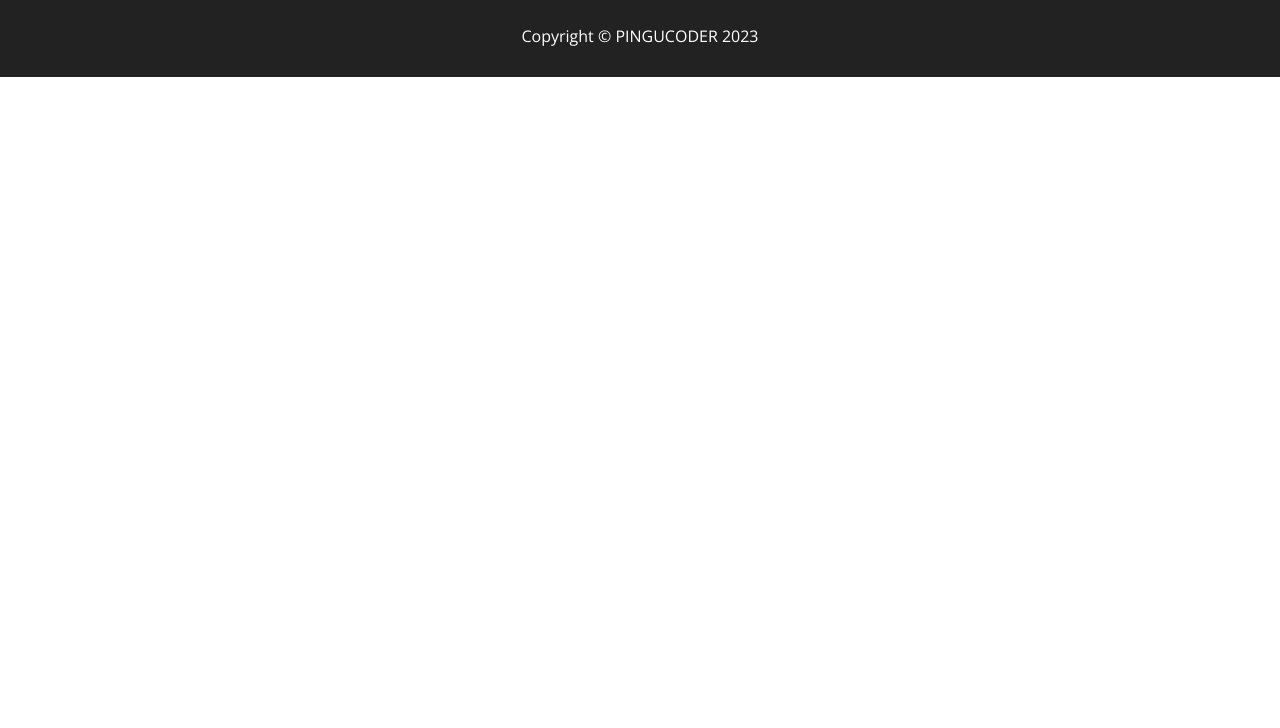
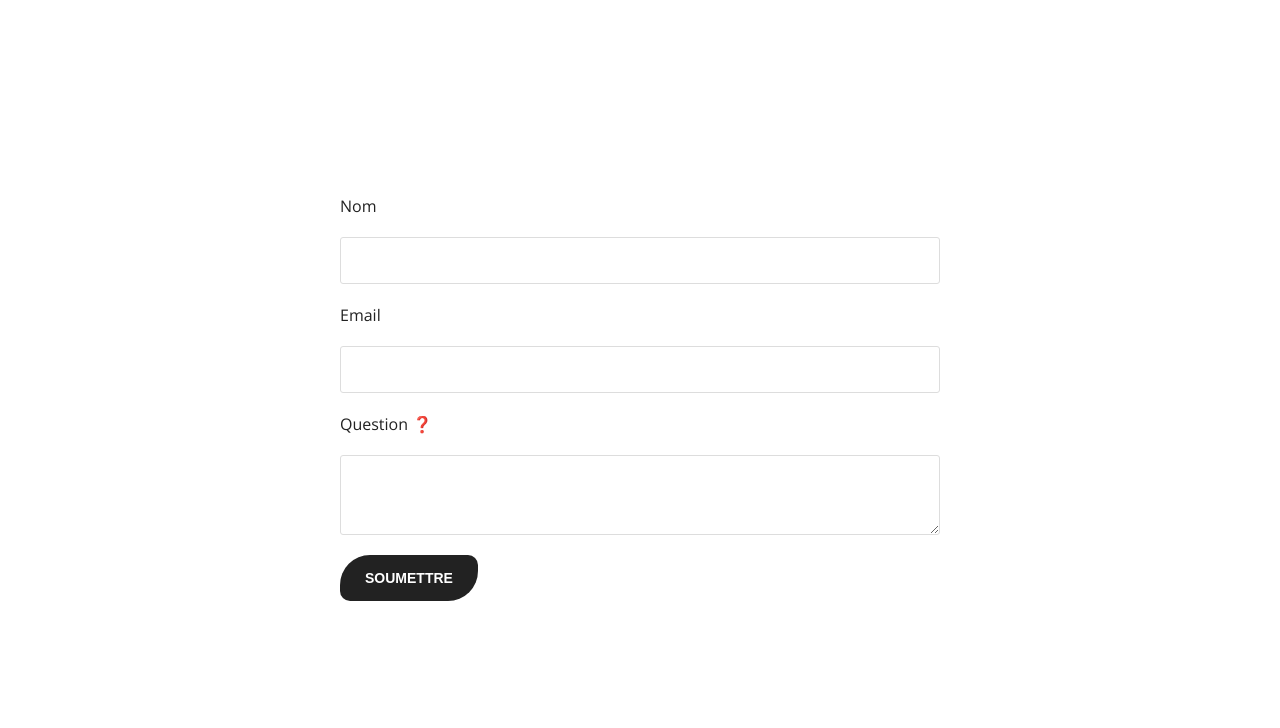
Before and after one commit to Aminetrigithub/workshop-1, a plain HTML site: page contact.html in a window 1280 px wide. Shown: the part 72-800 px from the top of the page. Drawn offline with nearby package versions, Linux system fonts and the light colour scheme.

Commit message:
mise en place de la page de contact

```diff
--- a/contact.html
+++ b/contact.html
@@ -23,7 +23,21 @@
       </ul>
     </nav>
   </header>
+  <section class="contact">
+    <div class="contact-form-container">
+      <form action="#">
+        <label for="name" class="my-20">Nom</label>
+        <input type="text" name="name" id="name">
+        <label for="email" class="my-20">Email</label>
+        <input type="email" name="email" id="email">
+        <label for="question" class="my-20">Question ❓</label>
+        <textarea name="question" id="question"></textarea>
+        <button class="btn btn-dark my-20" >SOUMETTRE</button>
+      </form>
+    </div>
 
+
+  </section>
 
 
   <footer>
--- a/css/style.css
+++ b/css/style.css
@@ -205,26 +205,58 @@ footer p {
   border: solid red;
 
 }
-.underline{
+
+.underline {
   padding-bottom: 10px;
   border-bottom: 1px solid darkgoldenrod;
 }
+
 .where-text {
   float: right;
   width: 50%;
 }
 
-.chip{
-  width: 35px ;
+.chip {
+  width: 35px;
   border-radius: 100%;
   background: #333;
   color: white;
   display: inline-block;
   text-align: center;
 }
-.chip-purple{
+
+.chip-purple {
   background: #A0006E;
 }
-.chip-brown{
-  background:#6E491E;
+
+.chip-brown {
+  background: #6E491E;
 }
+
+.contact {
+  padding: 180px 0px;
+  min-height: 100vh;
+}
+
+.contact-form-container {
+  max-width: 600px;
+  margin: auto;
+
+}
+
+.contact-form-container form label {
+  display: block;
+  font-weight: 700px;
+}
+
+.contact-form-container form input,
+textarea {
+  display: block;
+  width: 100%;
+  padding: 15px;
+  border: 1px solid #ddd;
+  border-radius: 3px;
+}
+.contact-form-container form textarea{
+  min-height: 80px;
+}
```
